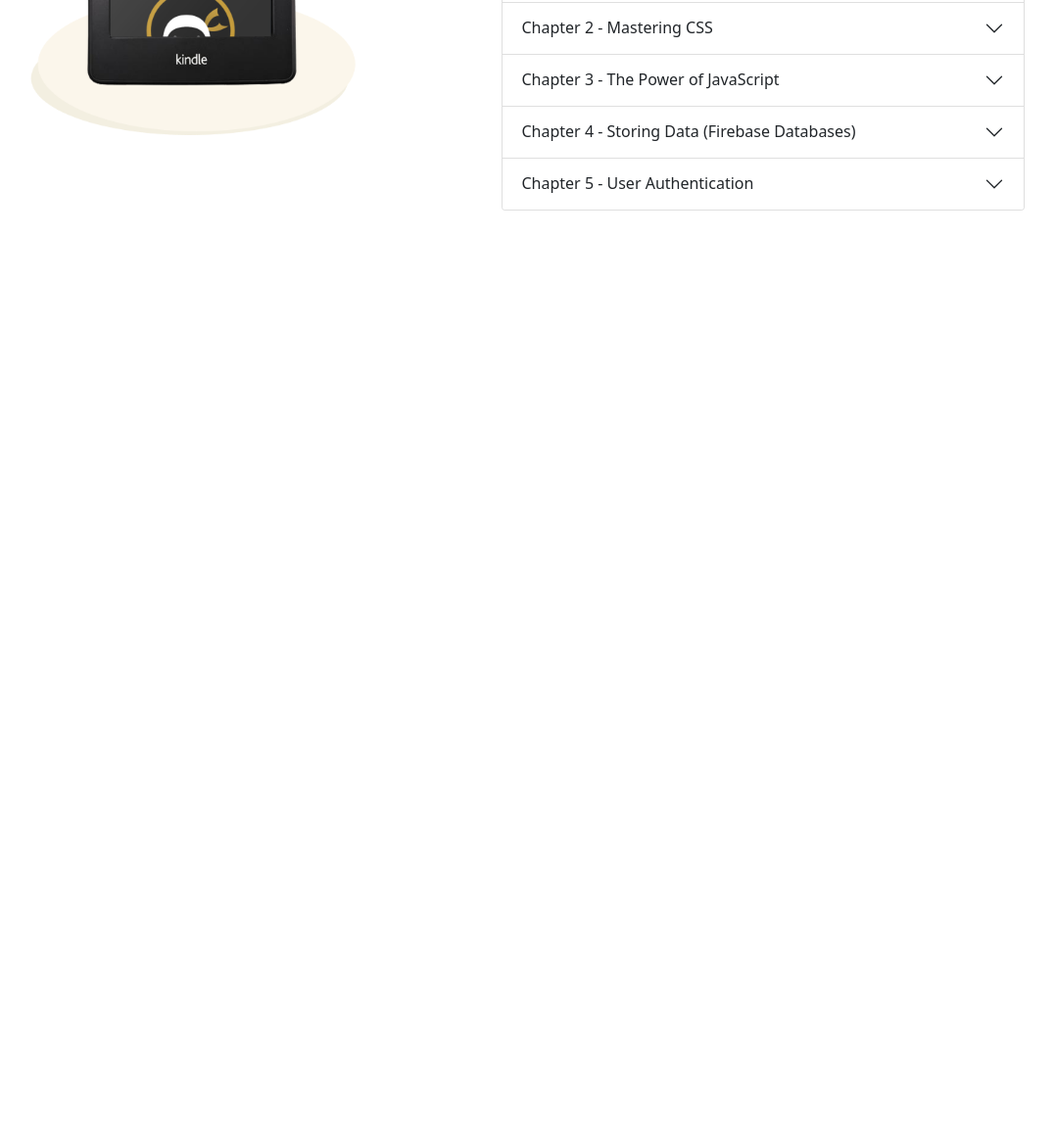
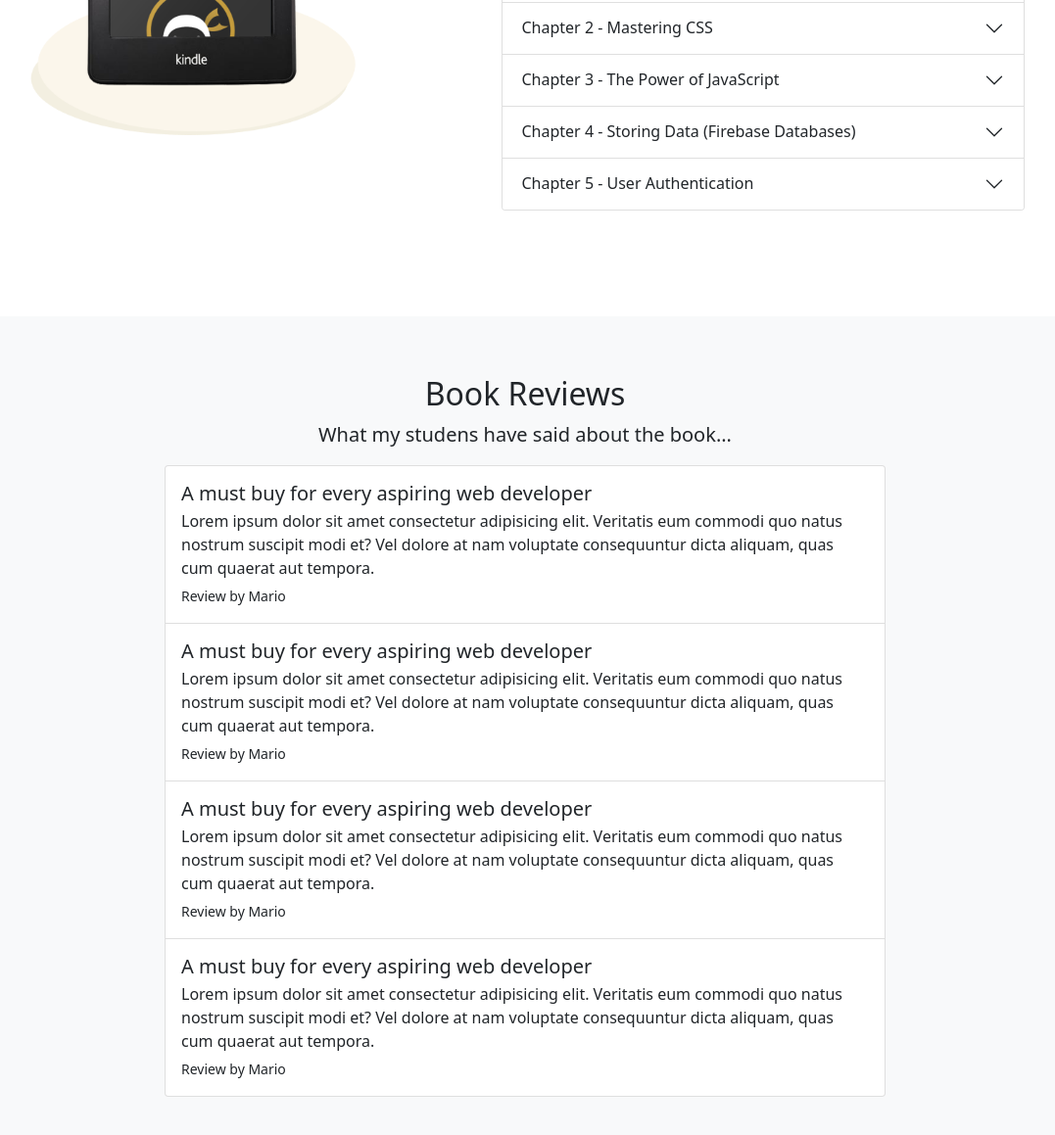
Before and after one commit to AbdullahZahra/book-landing-page, a plain HTML site: page index.html in a window 1280 px wide. Shown: the part 2101-3260 px from the top of the page at 98% size, without its empty margins (104-1181 px from the left). Before the commit the page ends 2424 px from the top, so only its background shows below. Drawn offline with nearby package versions, Linux system fonts and the light colour scheme.

Commit message:
reviews list group layout

```diff
--- a/index.html
+++ b/index.html
@@ -359,6 +359,71 @@
       </div>
     </section>
 
+    <!-- reviews list -->
+    <section id="reviews" class="bg-light">
+      <div class="container-lg">
+        <div class="text-center">
+          <h2>Book Reviews</h2>
+          <p class="lead">What my studens have said about the book...</p>
+        </div>
+
+        <div class="row justify-content-center">
+          <div class="col-lg-8">
+            <div class="list-group">
+              <div class="list-group-item py-3">
+                <h5 class="mb-1">
+                  A must buy for every aspiring web developer
+                </h5>
+                <p class="mb-1">
+                  Lorem ipsum dolor sit amet consectetur adipisicing elit.
+                  Veritatis eum commodi quo natus nostrum suscipit modi et? Vel
+                  dolore at nam voluptate consequuntur dicta aliquam, quas cum
+                  quaerat aut tempora.
+                </p>
+                <small>Review by Mario</small>
+              </div>
+              <div class="list-group-item py-3">
+                <h5 class="mb-1">
+                  A must buy for every aspiring web developer
+                </h5>
+                <p class="mb-1">
+                  Lorem ipsum dolor sit amet consectetur adipisicing elit.
+                  Veritatis eum commodi quo natus nostrum suscipit modi et? Vel
+                  dolore at nam voluptate consequuntur dicta aliquam, quas cum
+                  quaerat aut tempora.
+                </p>
+                <small>Review by Mario</small>
+              </div>
+              <div class="list-group-item py-3">
+                <h5 class="mb-1">
+                  A must buy for every aspiring web developer
+                </h5>
+                <p class="mb-1">
+                  Lorem ipsum dolor sit amet consectetur adipisicing elit.
+                  Veritatis eum commodi quo natus nostrum suscipit modi et? Vel
+                  dolore at nam voluptate consequuntur dicta aliquam, quas cum
+                  quaerat aut tempora.
+                </p>
+                <small>Review by Mario</small>
+              </div>
+              <div class="list-group-item py-3">
+                <h5 class="mb-1">
+                  A must buy for every aspiring web developer
+                </h5>
+                <p class="mb-1">
+                  Lorem ipsum dolor sit amet consectetur adipisicing elit.
+                  Veritatis eum commodi quo natus nostrum suscipit modi et? Vel
+                  dolore at nam voluptate consequuntur dicta aliquam, quas cum
+                  quaerat aut tempora.
+                </p>
+                <small>Review by Mario</small>
+              </div>
+            </div>
+          </div>
+        </div>
+      </div>
+    </section>
+
     <script
       src="https://cdn.jsdelivr.net/npm/bootstrap@5.0.2/dist/js/bootstrap.bundle.min.js"
       integrity="sha384-MrcW6ZMFYlzcLA8Nl+NtUVF0sA7MsXsP1UyJoMp4YLEuNSfAP+JcXn/tWtIaxVXM"
```
